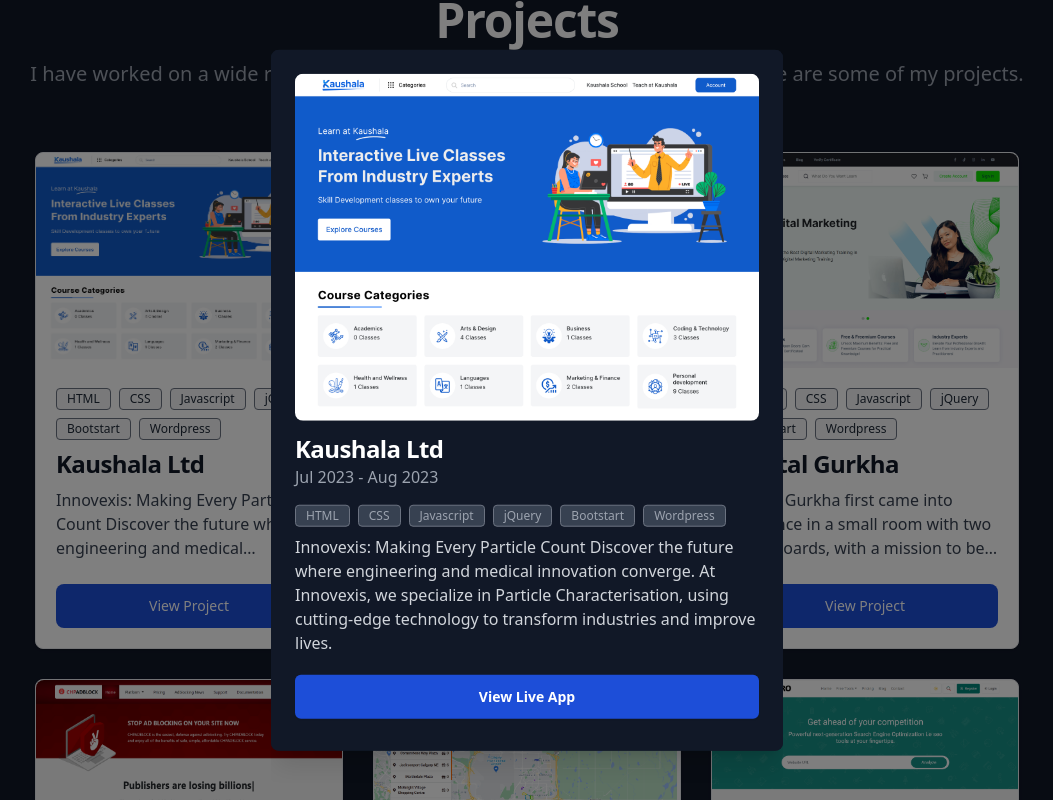
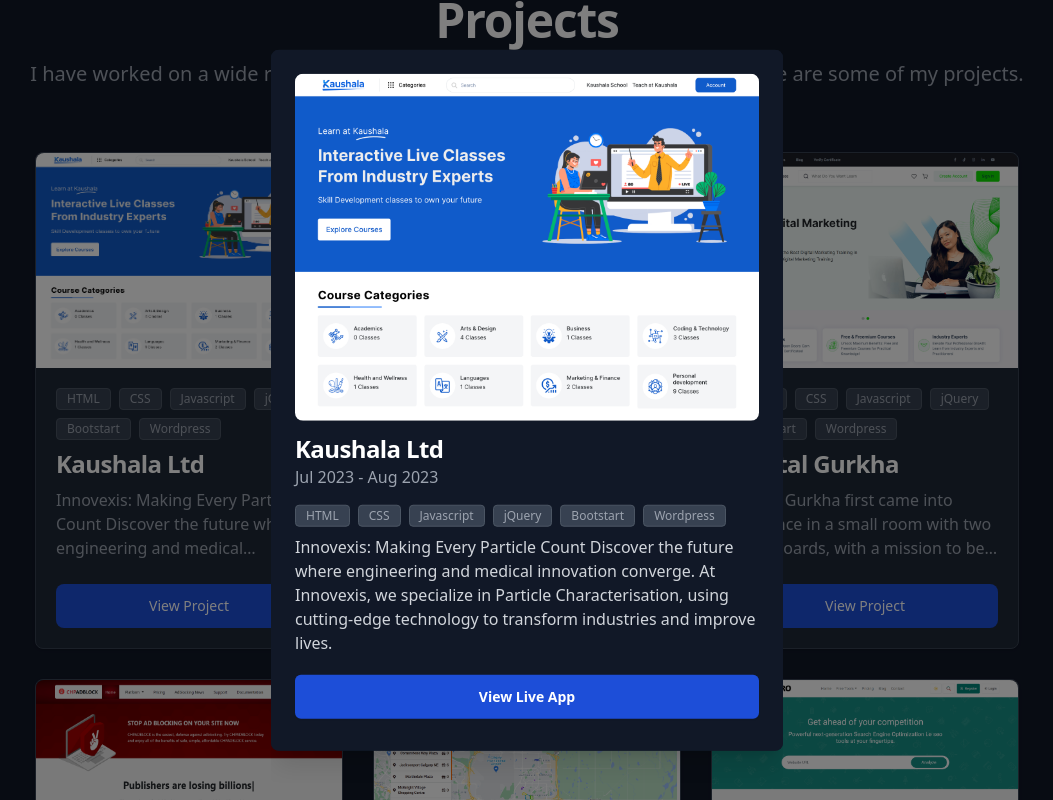
Before and after one commit to scthakuri/portfolio, a Next.js app: page / in a window 1280 px wide. Both pictures are taken after a click on the element 302 px from the left and 2651 px from the top of the page. Shown: the part 2251-3051 px from the top of the page, without its empty margins (113-1166 px from the left). Built offline with nearby package versions, Linux system fonts and the light colour scheme.

Commit message:
Fixed: Modal Scrollable

```diff
--- a/src/app/components/Contact.tsx
+++ b/src/app/components/Contact.tsx
@@ -39,9 +39,9 @@ export default function Contact() {
                         visibility: "visible",
                         animationDelay: "0.15s"
                     }}>
-                        <h2 className="font-bold text-white text-2xl sm:text-3xl lg:text-2xl xl:text-3xl mb-3">Need Help?</h2>
+                        <h2 className="text-white font-bold text-white text-2xl sm:text-3xl lg:text-2xl xl:text-3xl mb-3">Need Help?</h2>
 
-                        <p className="text-body-color text-base font-medium mb-12">Feel free to reach out to me for any questions or opportunities or mail me directly on <a href="mailto:sureshchand12a@gmail.com" className="underline text-blue-700" title="Contact Me">sureshchand12a@gmail.com</a></p>
+                        <p className="text-white text-base font-medium mb-12">Feel free to reach out to me for any questions or opportunities or mail me directly on <a href="mailto:sureshchand12a@gmail.com" className="underline text-blue-700" title="Contact Me">sureshchand12a@gmail.com</a></p>
 
                         <div className="flex flex-wrap mx-[-16px]">
                             <div className="w-full md:w-1/2 px-4">
--- a/src/app/components/Experience.tsx
+++ b/src/app/components/Experience.tsx
@@ -21,15 +21,15 @@ export default function Experience() {
                                                 <path d="M20 4a2 2 0 0 0-2-2h-2V1a1 1 0 0 0-2 0v1h-3V1a1 1 0 0 0-2 0v1H6V1a1 1 0 0 0-2 0v1H2a2 2 0 0 0-2 2v2h20V4ZM0 18a2 2 0 0 0 2 2h16a2 2 0 0 0 2-2V8H0v10Zm5-8h10a1 1 0 0 1 0 2H5a1 1 0 0 1 0-2Z" />
                                             </svg>
                                         </span>
-                                        <h3 className="flex items-center mb-1 text-lg font-semibold text-white">{edu.role} {edu.running && <span className="bg-blue-300 text-blue-800 text-sm font-medium me-2 px-2.5 py-0.5 rounded bg-blue-900 ms-3">Till Now</span>}</h3>
+                                        <h3 className="flex items-center mb-1 text-lg font-semibold text-white">{edu.role} {edu.running && <span className="bg-blue-300 text-blue-800 text-sm font-medium me-2 px-2.5 py-0.5 rounded ms-3">Till Now</span>}</h3>
                                         <time className="block mb-2 text-sm font-normal leading-none text-gray-500">{edu.company}</time>
                                         <p className="mb-4 text-base font-normal text-gray-400">{edu.desc}</p>
 
                                         <div className="tags flex items-center content-center flex-wrap">
-                                        <span className="mb-2 font-medium me-2 px-2.5 py-0.5">Technology:</span>
+                                        <span className="mb-2 font-medium me-2 px-2.5 py-0.5 text-white">Technology:</span>
                                              {
                                                 edu.skills.map((tag) => (
-                                                    <span key={tag} className="mb-2 text-xs font-medium me-2 px-2.5 py-0.5 rounded bg-gray-700 text-gray-400 border border-gray-500">{tag}</span>
+                                                    <span key={tag} className="mb-2 text-xs font-medium me-2 px-2.5 py-0.5 rounded bg-gray-700 text-gray-400 border border-gray-600">{tag}</span>
                                                 ))
                                             }
                                         </div>
--- a/src/app/components/Footer.tsx
+++ b/src/app/components/Footer.tsx
@@ -3,7 +3,7 @@ import AnchorLink from './AnchorLink'
 
 export default function Footer() {
     return (
-        <footer className="rounded-lg shadow bg-gray-900">
+        <footer className="shadow bg-gray-900">
             <div className="w-full max-w-screen-xl mx-auto p-4 md:py-8">
                 <div className="sm:flex sm:items-center sm:justify-between">
                     <div className="flex mb-8 justify-center md:mb-0 space-x-8 rtl:space-x-reverse">
--- a/src/app/components/HeroImage.tsx
+++ b/src/app/components/HeroImage.tsx
@@ -22,7 +22,7 @@ const HeroImage = () => {
                                 Hi, I am Suresh Chand
                             </h1>
 
-                            <div className="flex items-center gap-2 text-3xl font-bold text-center justify-center mb-5">
+                            <div className="text-white flex items-center gap-2 text-3xl font-bold text-center justify-center mb-5">
                                 I am a
 
                                 <Typewriter
--- a/src/app/components/Navbar.tsx
+++ b/src/app/components/Navbar.tsx
@@ -24,7 +24,7 @@ const Navbar = () => {
         <nav className={`${className}`}>
             <div className="max-w-screen-xl flex flex-wrap items-center justify-between mx-auto p-4">
                 <a title="Suresh Chand" href="https://sureshchand.com.np/" className="flex items-center space-x-3 rtl:space-x-reverse">
-                    <span className="self-center text-2xl font-semibold whitespace-nowrap">Suresh Chand</span>
+                    <span className="self-center text-2xl font-semibold text-white whitespace-nowrap">Suresh Chand</span>
                 </a>
                 <div className="flex md:order-2 space-x-3 md:space-x-0 rtl:space-x-reverse">
                     <a title="Contact Me" href="mailto:sureshchand12a@gmail.com" className="text-white hover:bg-blue-800 focus:ring-4 focus:outline-none focus:ring-blue-300 font-medium rounded-lg text-sm px-4 py-2 text-center  bg-blue-600  hover:bg-blue-700  focus:ring-blue-800">Hire me</a>
--- a/src/app/components/ProjectCard.tsx
+++ b/src/app/components/ProjectCard.tsx
@@ -6,7 +6,7 @@ export default function ProjectCard(props: ProjectType & {
     onPress: () => void
 }) {
     return (
-        <div onClick={props.onPress} className="bg-white border border-gray-200 rounded-lg shadow dark:bg-gray-800 dark:border-gray-700">
+        <div onClick={props.onPress} className="border border-gray-700 rounded-lg shadow bg-gray-800">
             <LazyLoadImage
                 src={props?.image}
                 alt={props?.title}
@@ -17,15 +17,15 @@ export default function ProjectCard(props: ProjectType & {
                 <div className="tags flex items-center content-center flex-wrap">
                     {
                         props.tags.map((tag) => (
-                            <span key={tag} className="mb-2 bg-gray-100 text-gray-800 text-xs font-medium me-2 px-2.5 py-0.5 rounded dark:bg-gray-700 dark:text-gray-400 border border-gray-500">{tag}</span>
+                            <span key={tag} className="mb-2 text-xs font-medium me-2 px-2.5 py-0.5 rounded bg-gray-700 text-gray-400 border border-gray-600">{tag}</span>
                         ))
                     }
                 </div>
 
-                <h2 className="line-clamp-1 mb-2 text-2xl font-bold tracking-tight text-gray-900 dark:text-white">{props.title}</h2>
+                <h2 className="line-clamp-1 mb-2 text-2xl font-bold tracking-tight text-white">{props.title}</h2>
 
-                <p className="line-clamp-3 mb-3 font-normal text-gray-700 dark:text-gray-400">{props.description}</p>
-                <button onClick={props.onPress} className="w-full p-3 mt-3 text-sm font-medium text-center text-white bg-blue-700 rounded-lg hover:bg-blue-800 focus:ring-4 focus:outline-none focus:ring-blue-300 dark:bg-blue-700 dark:hover:bg-blue-700 dark:focus:ring-blue-800">
+                <p className="line-clamp-3 mb-3 font-normal text-gray-400">{props.description}</p>
+                <button onClick={props.onPress} className="w-full p-3 mt-3 text-sm font-medium text-center text-white rounded-lg focus:ring-4 focus:outline-none bg-blue-700 hover:bg-blue-700 focus:ring-blue-800">
                     View Project
                 </button>
             </div>
--- a/src/app/components/Projects.tsx
+++ b/src/app/components/Projects.tsx
@@ -78,7 +78,7 @@ export default function Projects() {
                             <div className="tags flex items-center content-center flex-wrap">
                                 {
                                     project?.tags.map((tag) => (
-                                        <span key={tag} className="mb-2 text-xs font-medium me-2 px-2.5 py-0.5 rounded bg-gray-700 text-gray-400 border border-gray-500">{tag}</span>
+                                        <span key={tag} className="mb-2 text-xs font-medium me-2 px-2.5 py-0.5 rounded bg-gray-700 text-gray-400 border border-gray-600">{tag}</span>
                                     ))
                                 }
                             </div>
--- a/src/app/components/Skills.tsx
+++ b/src/app/components/Skills.tsx
@@ -17,7 +17,7 @@ const Skills = () => {
                         skills.map((skill) => (
                             <div className="skill_container border-blue-700 border-[1px] flex gap-4 items-start flex-col " key={skill.title}>
                                 <div>
-                                    <h3 className="font-semibold text-xl">{skill.title}</h3>
+                                    <h3 className="text-white font-semibold text-xl">{skill.title}</h3>
 
                                     <div className="flex items-start gap-3 flex-wrap mt-4">
                                         {
--- a/src/app/globals.css
+++ b/src/app/globals.css
@@ -87,6 +87,11 @@ button {
     opacity: 0;
 }
 
+.ReactModal__Content {
+    max-width: calc(100vw - 2rem);
+    max-height: calc(100vh - 2rem);
+  }
+
 .ReactModal__Overlay .ReactModal__Content {
     animation-name: slide-down;
     animation-duration: 0.5s;
```
